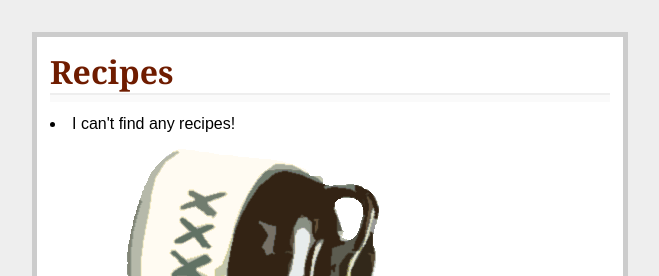
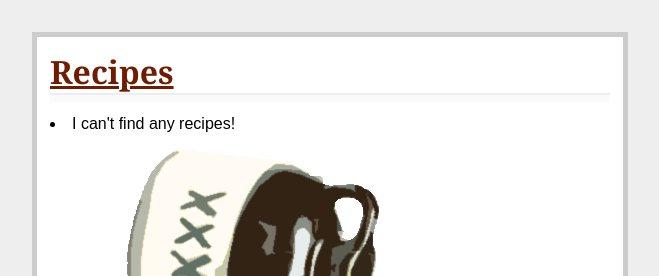
Before and after one commit to kylemarsh/recipelister, a Flask app: page / in a window 1280 px wide. Shown: the top 276 px of the page, without its empty margins (310-969 px from the left). Run offline with Flask 2, Linux system fonts and the light colour scheme; data that the repository does not hold is empty.

Commit message:
Title is link to index
The title in the layout is now a link to get back to the index page.

```diff
--- a/recipelister/static/style.css
+++ b/recipelister/static/style.css
@@ -5,6 +5,7 @@ h1, h2             { font-family: 'Georgia', serif; margin: 0; }
 h1                 { border-bottom: 2px solid #eee; }
 h2                 { font-size: 1.2em; }
 
+.title             { color: #6F1C00; }
 .page              { margin: 2em auto; width: 35em; border: 5px solid #ccc;
                      padding: 0.8em; background: white; }
 .metanav           { text-align: right; font-size: 0.8em; padding: 0.3em;
--- a/recipelister/templates/layout.html
+++ b/recipelister/templates/layout.html
@@ -5,7 +5,7 @@
 </script>
 <link rel=stylesheet type=text/css href="{{ url_for('static', filename='style.css') }}">
 <div class=page>
-	<h1>Recipes</h1>
+	<h1><a class='title' href="{{ url_for('index') }}">Recipes</a></h1>
 	<div class=metanav>
 	</div>
 	{% for message in get_flashed_messages() %}
```
